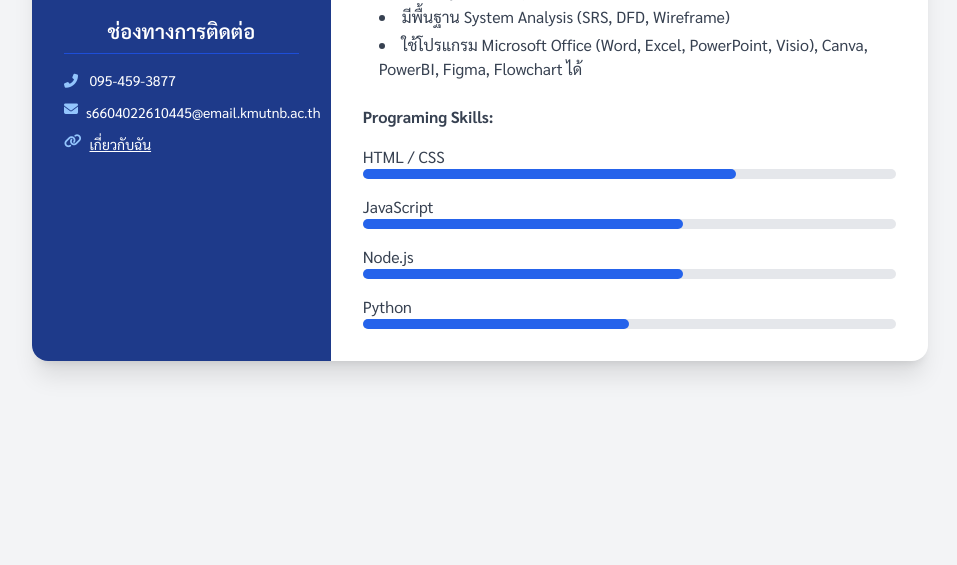
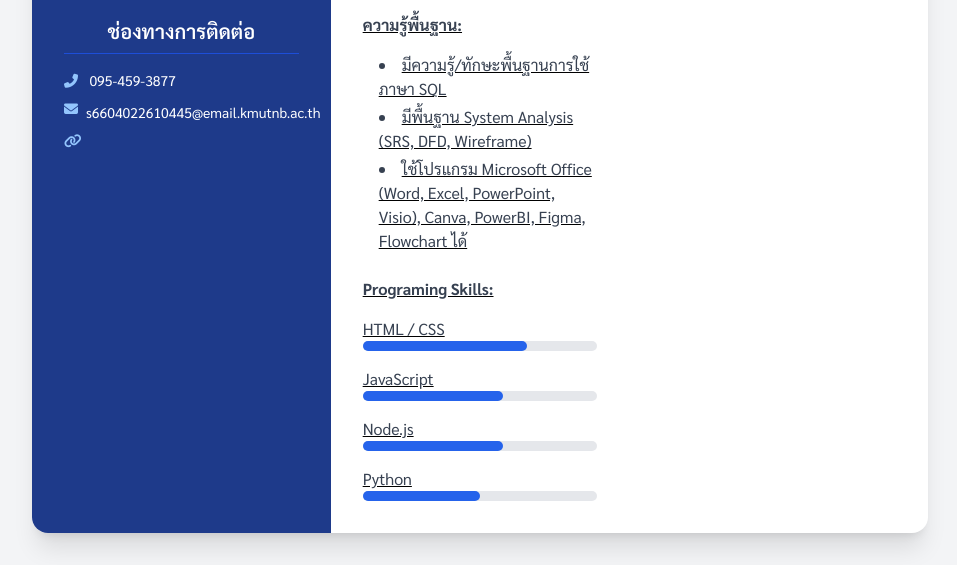
Before and after one commit to babynorm/naruemon, a plain HTML site: page index.html in a window 1280 px wide. Shown: the part 323-888 px from the top of the page, without its empty margins (160-1117 px from the left). Before the commit the page ends 800 px from the top, so only its background shows below. Drawn offline with nearby package versions, Linux system fonts and the light colour scheme.

Commit message:
Update index.html

```diff
--- a/index.html
+++ b/index.html
@@ -35,7 +35,7 @@
             </li>
             <li class="flex space-x-2">
               <i class="fas fa-link text-blue-300"></i>
-              <a href="https://babynorm.github.io/naruemon.github.io/" class="underline hover:text-blue-200 transition-colors">เกี่ยวกับฉัน</a>
+              <a href="https://babynorm.github.io/naruemon/" class="underline hover:text-blue-200 transition-colors"naruemon.github</a>
             </li>
           </ul>
         </div>
```
